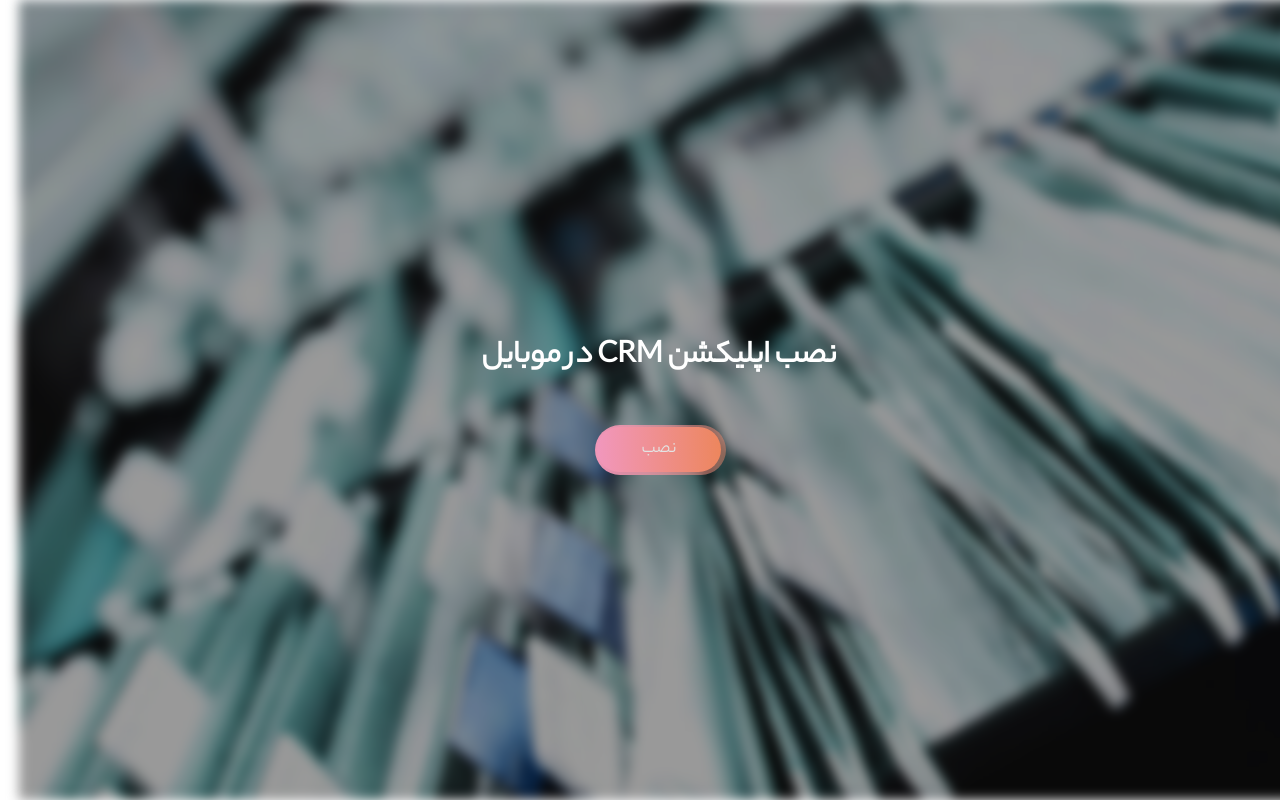
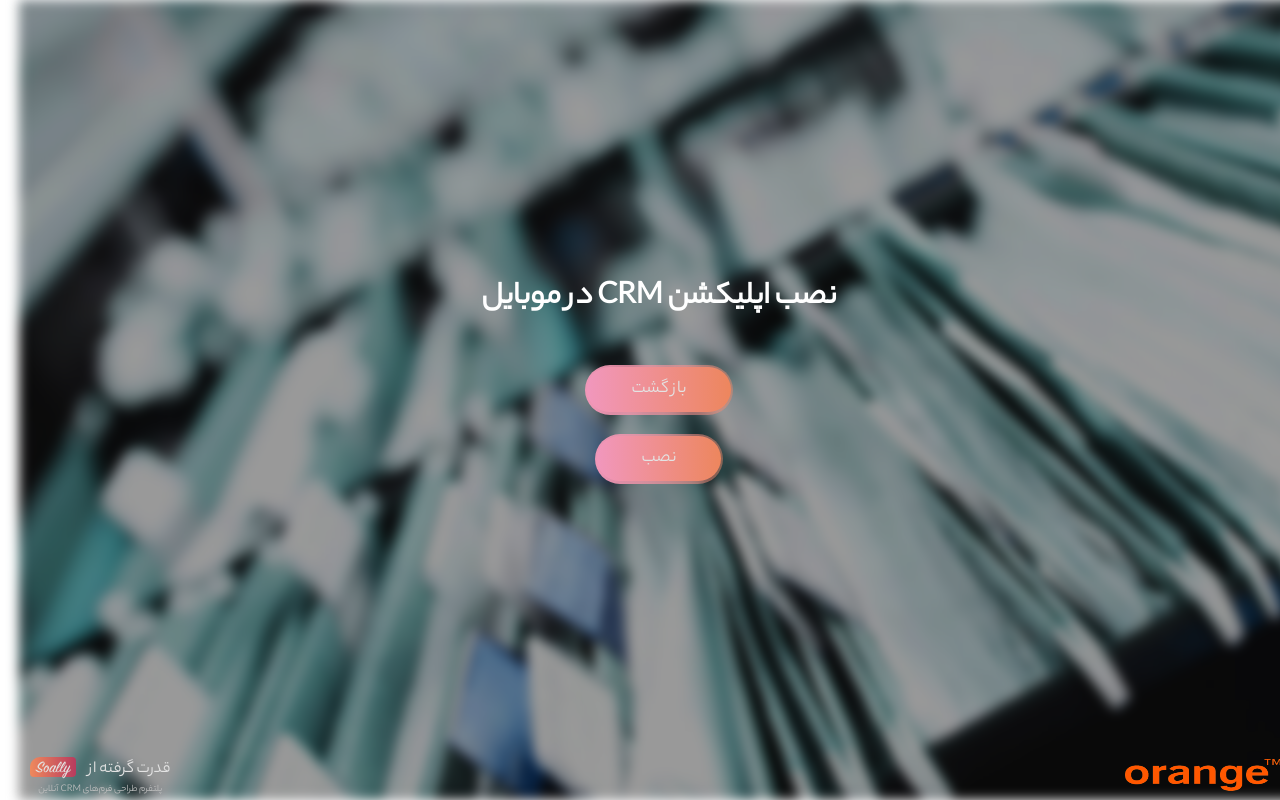
Before and after one commit to amirhossein-mohammadpoor/Soally, a React (Create React App) app: page /install_banner in a window 1280 px wide. Built offline with nearby package versions, Linux system fonts and the light colour scheme.

Commit message:
ADD PWA installing banner

```diff
--- a/src/components/BrandSection/BrandSection.js
+++ b/src/components/BrandSection/BrandSection.js
@@ -12,7 +12,7 @@
             {
               (props.slidePos === props.slideNumber + 1) ?
                 <div className="d-flex d-sm-none justify-content-center">
-                  <img src={props.logoUrl} alt="logo" className="logo" />
+                  <img src={"/images/logo.png"} alt="logo" className="logo" />
                 </div>
                 :
                 null
@@ -25,7 +25,7 @@
           :
           <Row className="px-3">
             <Col xs="12" sm="6" className="d-flex justify-content-center justify-content-sm-start p-0">
-              <img src={props.logoUrl} alt="logo" className="logo" />
+              <img src={"/images/logo.png"} alt="logo" className="logo" />
             </Col>
             <Col xs="12" sm="6" className="p-0">
               <div className="d-flex justify-content-center justify-content-sm-end">
--- a/src/components/Buttons/StartButton.scss
+++ b/src/components/Buttons/StartButton.scss
@@ -14,7 +14,7 @@
   top: -2px;
   left: -2px;
   background: linear-gradient(to left, rgba(237, 136, 104, 0.47), #f197b8);
-  width: 131px;
+  width: 102.5%;
   height: 50px;
   z-index: -1;
   border-radius: 44px;
--- a/src/components/slides/StartingSlide.js
+++ b/src/components/slides/StartingSlide.js
@@ -1,13 +1,22 @@
 import React from "react"
 import "./StartingSlide.scss"
 import StartButton from "../Buttons/StartButton"
+import { useHistory } from "react-router-dom"
 
 const StartingSlide = props => {
+  const history = useHistory()
+
+  const handleGoToInstallPage = () => {
+    history.push("/install_banner")
+  }
+
   return (
     <div className="starting-slide">
       <h1>فرم نظرسنجی و ارتقا سطح خدمت رسانی</h1>
       <img src={props.logoUrl} alt="logo" className="logo" />
       <StartButton function={props.start} buttonText={"شروع"}/>
+      <br />
+      <StartButton function={handleGoToInstallPage} buttonText={"نصب نرم افزار"}/>
     </div>
   )
 }
--- a/src/index.js
+++ b/src/index.js
@@ -3,7 +3,6 @@
 import App from './App.js'
 import * as serviceWorker from './serviceWorker'
 import 'bootstrap/dist/css/bootstrap.min.css'
-
 
 ReactDOM.render(
   <App />,
--- a/src/views/InstallBanner/InstallBanner.js
+++ b/src/views/InstallBanner/InstallBanner.js
@@ -1,17 +1,58 @@
-import React from "react"
+import React, { useState } from "react"
 import "./InstallBanner.scss"
 import Bg from "../../components/Bg/Bg"
 import StartButton from "../../components/Buttons/StartButton"
+import Footer from "../../containers/layout/Footer"
+import { useHistory } from "react-router-dom"
 
 const InstallBanner = () => {
-  return(
+  const [deferredPrompt, setDeferredPrompt] = useState(null)
+  const history = useHistory()
+
+  window.addEventListener('beforeinstallprompt', function (event) {
+    console.log('beforeinstallprompt fired');
+    event.preventDefault();
+    setDeferredPrompt(event)
+    return false;
+  })
+
+  const handelInstall = () => {
+    if (deferredPrompt) {
+      deferredPrompt.prompt();
+
+      deferredPrompt.userChoice.then(function (choiceResult) {
+        console.log(choiceResult.outcome);
+
+        if (choiceResult.outcome === 'dismissed') {
+          console.log('User cancelled installation');
+        } else {
+          console.log('User added to home screen');
+        }
+      })
+      setDeferredPrompt(null)
+    }
+  }
+  const handleGoBack = () => {
+    history.push("/")
+  }
+
+  return (
     <div className="install-banner-view">
       <Bg />
-      <h2>نصب اپلیکشن CRM در موبایل</h2>
-      <StartButton
-        function={() => {}}
-        buttonText={"نصب"}
-      />
+      <div></div>
+      <div className="center-section">
+        <h2>نصب اپلیکشن CRM در موبایل</h2>
+        <StartButton
+          function={handleGoBack}
+          buttonText={"باز گشت"}
+        />
+        <br />
+        <StartButton
+          function={handelInstall}
+          buttonText={"نصب"}
+        />
+      </div>
+      <Footer />
     </div>
   )
 }
--- a/src/views/InstallBanner/InstallBanner.scss
+++ b/src/views/InstallBanner/InstallBanner.scss
@@ -2,8 +2,13 @@
   height: 100%;
   display: flex;
   flex-direction: column;
-  align-items: center;
-  justify-content: center;
+  justify-content: space-between;
+
+  .center-section {
+    display: flex;
+    flex-direction: column;
+    align-items: center;
+  }
 
   h2 {
     color: white;
```
Also changed, not shown: src/App.js (line endings or trailing spaces).
